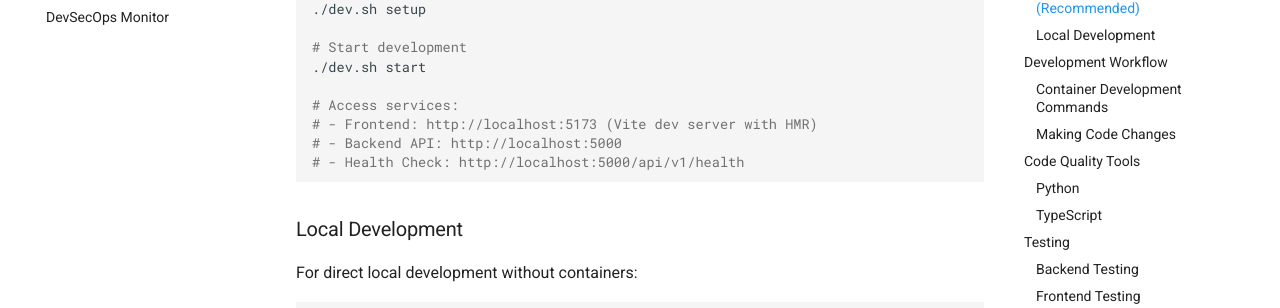
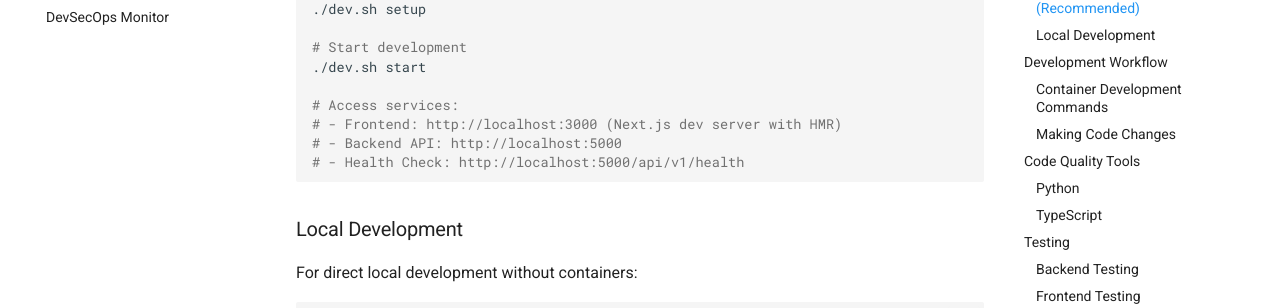
Before and after one commit to jim-wyatt/msn-weather-wrapper, an MkDocs documentation site: the page built from docs/DEVELOPMENT.md, in a window 1280 px wide and 1400 px high, scrolled down 399 px. Shown: the part 145-453 px from the top of the window. Built offline with MkDocs 1.6.1 and Material for MkDocs 9.7.7, drawn with Linux system fonts in a browser that asks for light colours; comment, search, counter and statistics services are not loaded; the version menu is left out; some of the changed text lies outside the part shown.

Commit message:
feat: complete Next.js migration (phases 3-6: infra, compose, tests, docs)
Agent-Logs-Url: https://github.com/jim-wyatt/msn-weather-wrapper/sessions/ba8fd787-4e93-4022-bc40-886bbe1428ba

Co-authored-by: jim-wyatt <193110529+jim-wyatt@users.noreply.github.com>

````diff
--- a/docs/DEVELOPMENT.md
+++ b/docs/DEVELOPMENT.md
@@ -21,7 +21,7 @@ cd msn-weather-wrapper
 ./dev.sh start
 
 # Access services:
-# - Frontend: http://localhost:5173 (Vite dev server with HMR)
+# - Frontend: http://localhost:3000 (Next.js dev server with HMR)
 # - Backend API: http://localhost:5000
 # - Health Check: http://localhost:5000/api/v1/health
 ```
@@ -82,8 +82,8 @@ npm run dev
 5. Format: `ruff format .`
 
 #### Frontend Changes
-1. Edit files in `frontend/src/`
-2. Vite HMR updates instantly
+1. Edit files in `frontend/app/`
+2. Next.js HMR updates instantly
 3. Test: `npm run test:e2e`
 4. Type check: `npm run type-check`
 5. Build: `npm run build`
@@ -270,7 +270,7 @@ cd frontend && npm update
 ### Architecture
 
 - **API Container**: Python 3.12 slim (Trixie), port 5000, FastAPI with reload
-- **Frontend Container**: Node 22 Trixie slim, port 5173, Vite with HMR
+- **Frontend Container**: Node 22 Trixie slim, port 3000, Next.js dev server with HMR
 - **Volumes**: Source code mounted for hot reload
 
 ### Environment Variables
@@ -338,8 +338,8 @@ msn-weather-wrapper/
 │   ├── models.py               # Pydantic models
 │   ├── exceptions.py           # Domain-specific errors
 │   └── py.typed                # Type marker
-├── frontend/                   # React application
-│   └── src/                    # UI source code
+├── frontend/                   # Next.js application
+│   └── app/                    # App Router source (layout, page, components, data)
 ├── tests/                      # Backend and integration tests
 ├── scripts/                    # Dev and automation scripts
 ├── infra/                      # Containers, compose files, and runtime config
````
Also changed, not shown: other parts of docs/DEVELOPMENT.md (+2 -2 lines), docs/PROJECT_STRUCTURE.md (+3 -3 lines), frontend/README.md (+51 -24 lines), 8 other files.
